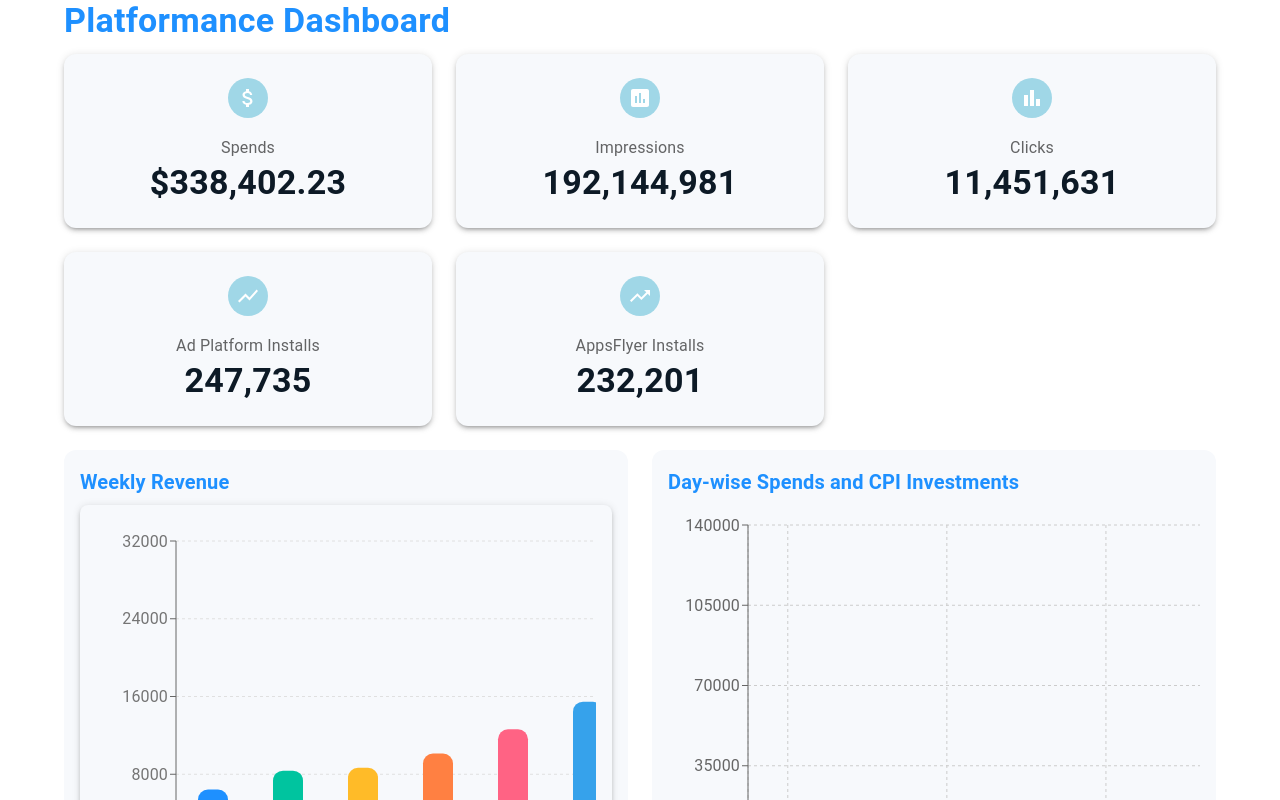
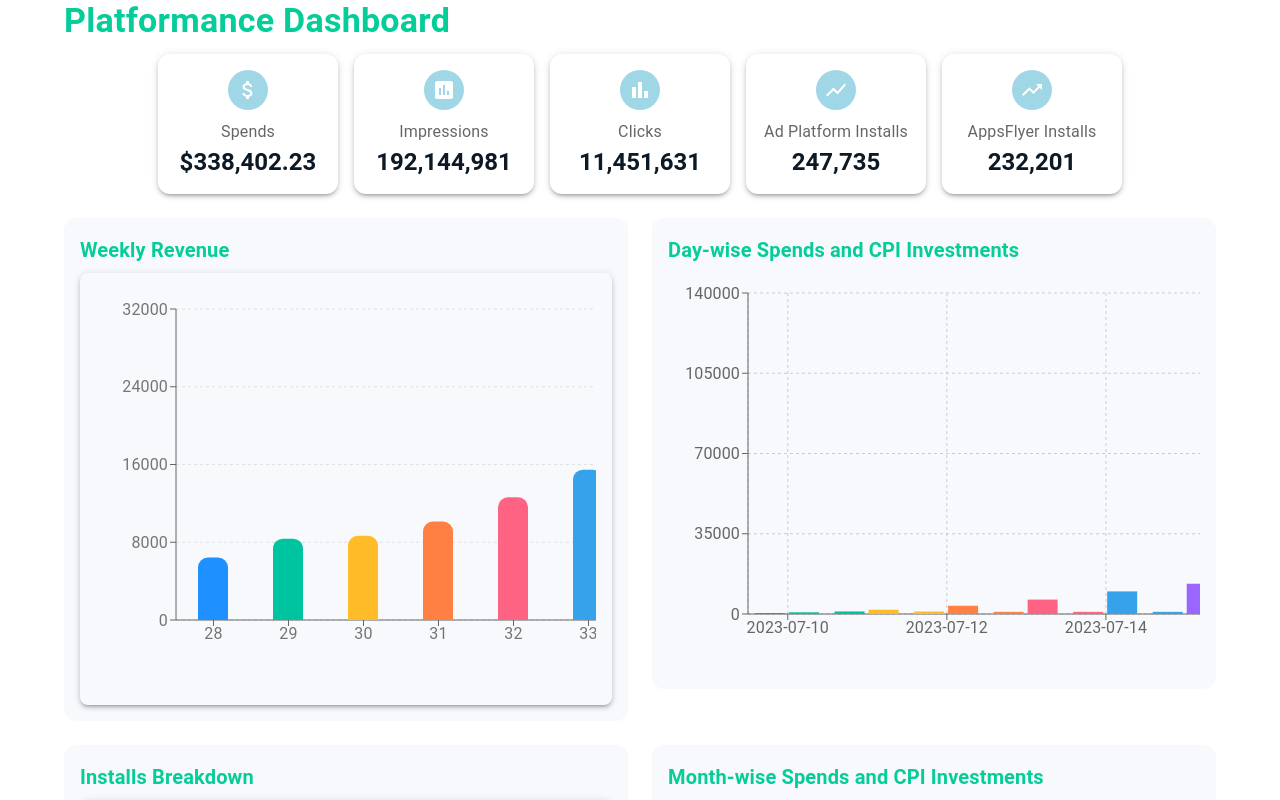
Before and after one commit to mdhanu11/platformance-frontend, a React (Create React App) app: page / in a window 1280 px wide. Shown: the top 800 px of the page. Built offline with nearby package versions, Linux system fonts and the light colour scheme.

Commit message:
tiles view changed

```diff
--- a/src/components/KPITiles.js
+++ b/src/components/KPITiles.js
@@ -9,9 +9,9 @@ import BarChartIcon from '@mui/icons-material/BarChart';
 import ShowChartIcon from '@mui/icons-material/ShowChart';
 
 const StyledPaper = styled(Paper)(({ theme }) => ({
-  backgroundColor: '#F7F9FC', // Light background color
+  backgroundColor: '#FFFFFF', // Light background color
   color: '#0D1A26', // Dark text color
-  padding: theme.spacing(3),
+  padding: theme.spacing(2), // Reduce padding for smaller size
   borderRadius: '12px',
   textAlign: 'center',
   display: 'flex',
@@ -21,6 +21,8 @@ const StyledPaper = styled(Paper)(({ theme }) => ({
   '&:hover': {
     transform: 'scale(1.05)',
   },
+  minHeight: '120px', // Set a minimum height for consistency
+  width: '180px', // Explicitly set the width for smaller size
 }));
 
 const kpisTemplate = [
@@ -62,21 +64,19 @@ const KPITiles = () => {
   };
 
   return (
-    <Grid container spacing={3}>
+    <Box sx={{ display: 'flex', justifyContent: 'center', flexWrap: 'nowrap', gap: 2 }}>
       {kpis.map((kpi) => (
-        <Grid item xs={12} sm={6} md={4} key={kpi.title}>
-          <StyledPaper elevation={3}>
-            <Avatar sx={{ bgcolor: '#A0D7E7', mb: 2 }}>{kpi.icon}</Avatar>
+        <StyledPaper key={kpi.title} elevation={3}>
+          <Avatar sx={{ bgcolor: '#A0D7E7', mb: 1 }}>{kpi.icon}</Avatar> {/* Reduce margin-bottom */}
           <Typography variant="subtitle1" color="textSecondary">
             {kpi.title}
           </Typography>
-            <Typography variant="h4" sx={{ color: '#0D1A26', fontWeight: 'bold' }}>
+          <Typography variant="h5" sx={{ color: '#0D1A26', fontWeight: 'bold' }}> {/* Use h5 for slightly smaller text */}
             {formatValue(kpi.title, kpi.value)}
           </Typography>
         </StyledPaper>
-        </Grid>
       ))}
-    </Grid>
+    </Box>
   );
 };
 
--- a/src/theme.js
+++ b/src/theme.js
@@ -4,7 +4,7 @@ import { createTheme } from '@mui/material/styles';
 const theme = createTheme({
   palette: {
     primary: {
-      main: '#1e90ff',
+      main: '#05CD99',
     },
     secondary: {
       main: '#00C49F',
@@ -16,11 +16,11 @@ const theme = createTheme({
   typography: {
     h4: {
       fontWeight: 'bold',
-      color: '#1e90ff',
+      color: '#05CD99',
     },
     h6: {
       fontWeight: 'bold',
-      color: '#1e90ff',
+      color: '#05CD99',
     },
   },
 });
```
Lines whose indentation alone changed are shown as unchanged.
